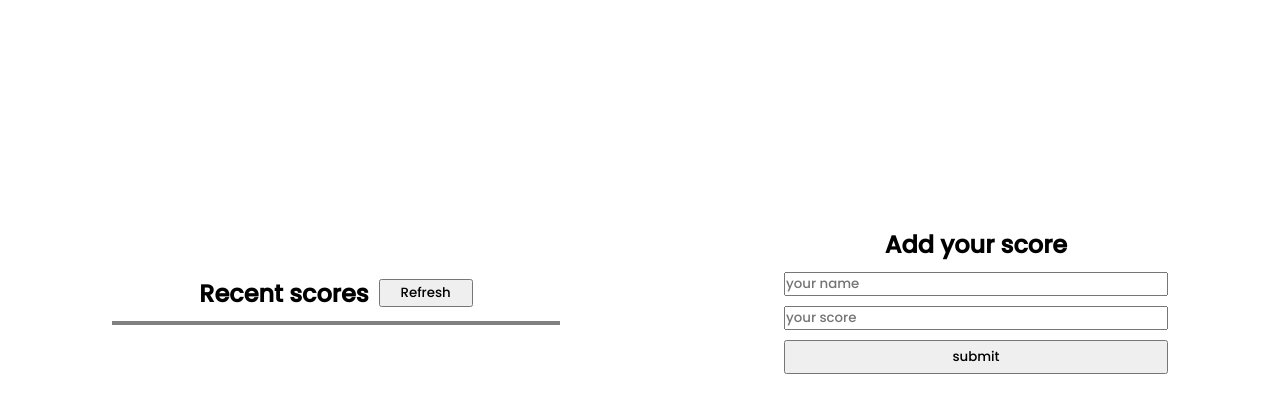
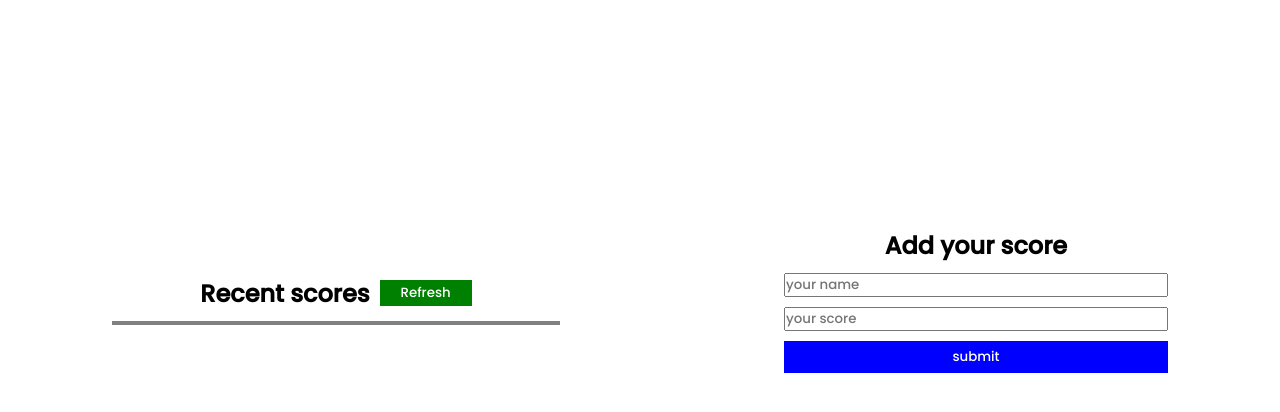
Before and after one commit to Ridwanullahi-code/Leaderboard, a website built with webpack: page src/template.html in a window 1280 px wide. Shown: the part 68-480 px from the top of the page. Built offline with nearby package versions, Linux system fonts and the light colour scheme; no server answers.

Commit message:
style the page

```diff
--- a/css/index.css
+++ b/css/index.css
@@ -34,6 +34,17 @@ section {
 
 .refresh-btn {
   padding: 2px 1.5em;
+  background-color: green;
+  border: 1px solid green;
+  color: white;
+}
+
+.refresh-btn:hover {
+  opacity: 0.8;
+}
+
+.refresh-btn:active {
+  background-color: rgb(1, 37, 1);
 }
 
 .result {
@@ -64,4 +75,15 @@ section {
 
 .submit-btn {
   padding: 5px 0;
+  border: 1px solid blue;
+  background-color: blue;
+  color: white;
 }
+
+.submit-btn:hover {
+  opacity: 0.8;
+}
+
+.submit-btn:active {
+  background-color: rgb(0, 0, 44);
+}
```
